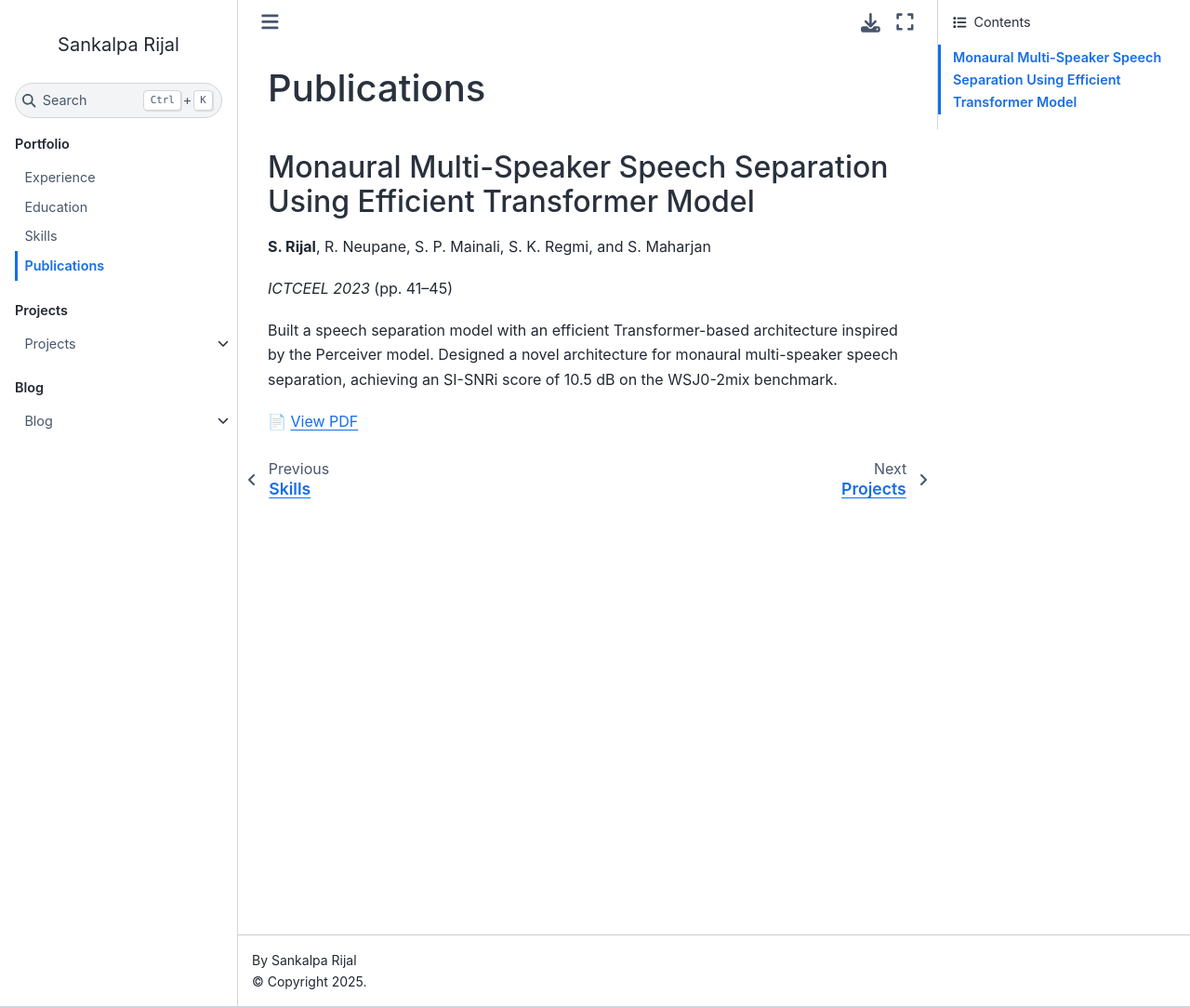
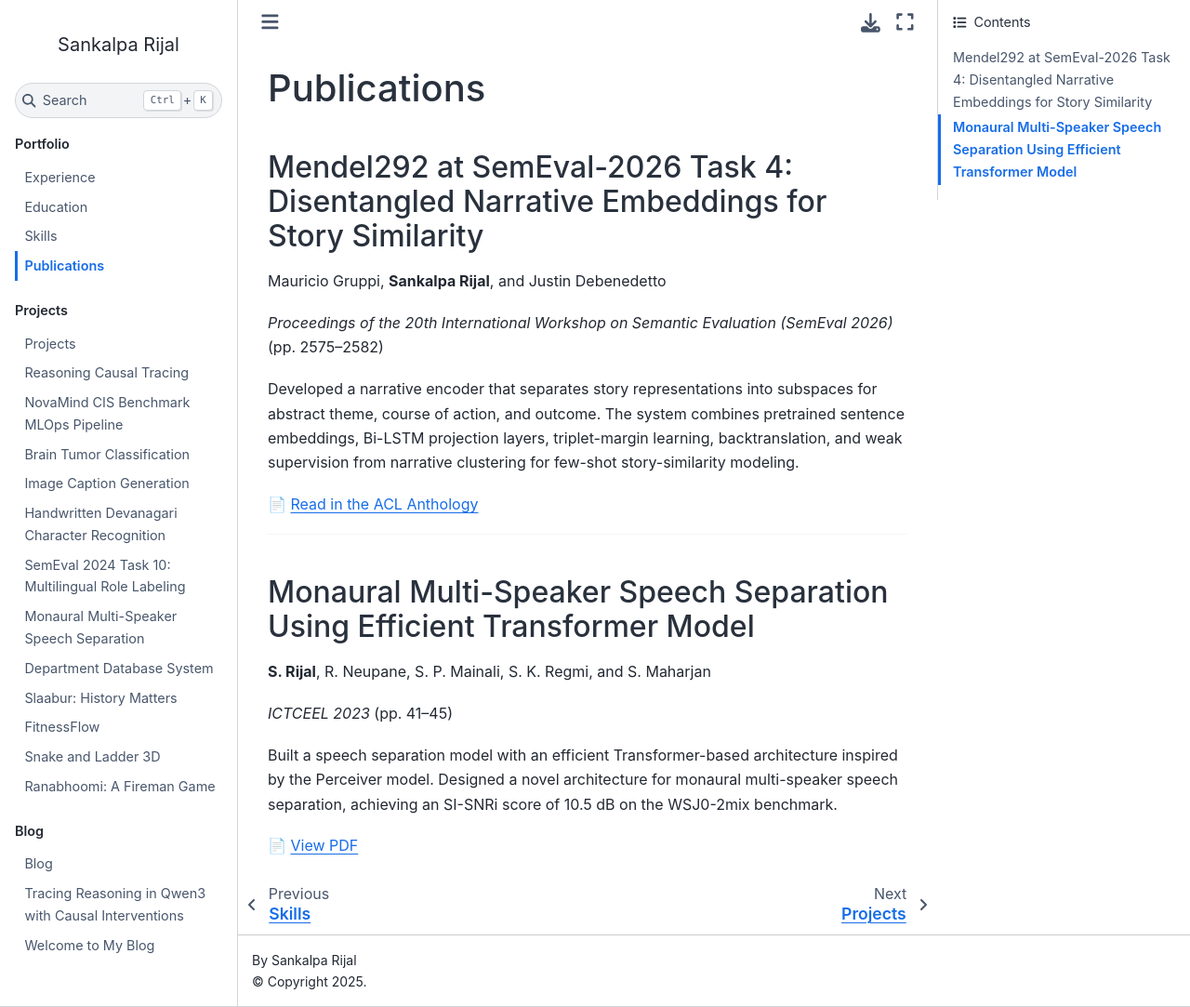
Before and after one commit to rijalsankalp/rijalsankalp.github.io, a Jupyter Book: the page built from book/publications.md, in a window 1280 px wide and 1083 px high. Shown: the whole window at 93% size. Built offline with Jupyter Book 1.0.4 settings and Sphinx 7.4.7 and the Sphinx Book theme 1.1.4, drawn with Linux system fonts in a browser that asks for light colours.

Commit message:
Fix portfolio navigation and publication updates

````diff
--- a/book/_toc.yml
+++ b/book/_toc.yml
@@ -12,23 +12,21 @@ parts:
   - caption: Projects
     chapters:
       - file: projects/index
-        sections:
-          - file: projects/reasoning-causal-tracing
-          - file: projects/novamind-cis-benchmark-mlops
-          - file: projects/brain-tumor-classification
-          - file: projects/image-caption-generation
-          - file: projects/handwritten-devanagari-recognition
-          - file: projects/semeval-task-10
-          - file: projects/perceparator-speech-separation
-          - file: projects/department-database
-          - file: projects/slaabur-history-matters
-          - file: projects/fitness-flow
-          - file: projects/snake-and-ladder-3d
-          - file: projects/ranabhoomi-fireman-game
+      - file: projects/reasoning-causal-tracing
+      - file: projects/novamind-cis-benchmark-mlops
+      - file: projects/brain-tumor-classification
+      - file: projects/image-caption-generation
+      - file: projects/handwritten-devanagari-recognition
+      - file: projects/semeval-task-10
+      - file: projects/perceparator-speech-separation
+      - file: projects/department-database
+      - file: projects/slaabur-history-matters
+      - file: projects/fitness-flow
+      - file: projects/snake-and-ladder-3d
+      - file: projects/ranabhoomi-fireman-game
 
   - caption: Blog
     chapters:
       - file: blog/index
-        sections:
-          - file: blog/posts/reasoning-causal-tracing
-          - file: blog/posts/welcome
+      - file: blog/posts/reasoning-causal-tracing
+      - file: blog/posts/welcome
--- a/book/blog/index.md
+++ b/book/blog/index.md
@@ -1,6 +1,20 @@
 # Blog
 
 Updates, tutorials, and project write-ups.
+
+## Latest Post
+
+:::{card} Tracing Reasoning in Qwen3 with Causal Interventions
+:link: posts/reasoning-causal-tracing
+:link-type: doc
+
+An ongoing AI safety and mechanistic interpretability study using activation patching to test how internal states causally influence model answers.
+
++++
+September 7, 2026 · `AI Safety` `Mechanistic Interpretability`
+:::
+
+## All Posts
 
 ```{postlist}
 :date: "%B %d, %Y"
--- a/book/publications.md
+++ b/book/publications.md
@@ -1,4 +1,16 @@
 # Publications
+
+## Mendel292 at SemEval-2026 Task 4: Disentangled Narrative Embeddings for Story Similarity
+
+Mauricio Gruppi, **Sankalpa Rijal**, and Justin Debenedetto
+
+_Proceedings of the 20th International Workshop on Semantic Evaluation (SemEval 2026)_ (pp. 2575–2582)
+
+Developed a narrative encoder that separates story representations into subspaces for abstract theme, course of action, and outcome. The system combines pretrained sentence embeddings, Bi-LSTM projection layers, triplet-margin learning, backtranslation, and weak supervision from narrative clustering for few-shot story-similarity modeling.
+
+📄 [Read in the ACL Anthology](https://aclanthology.org/2026.semeval-1.324/)
+
+---
 
 ## Monaural Multi-Speaker Speech Separation Using Efficient Transformer Model
 
````
Also changed, not shown: book/intro.md (+0 -1 lines), 1 other file.
